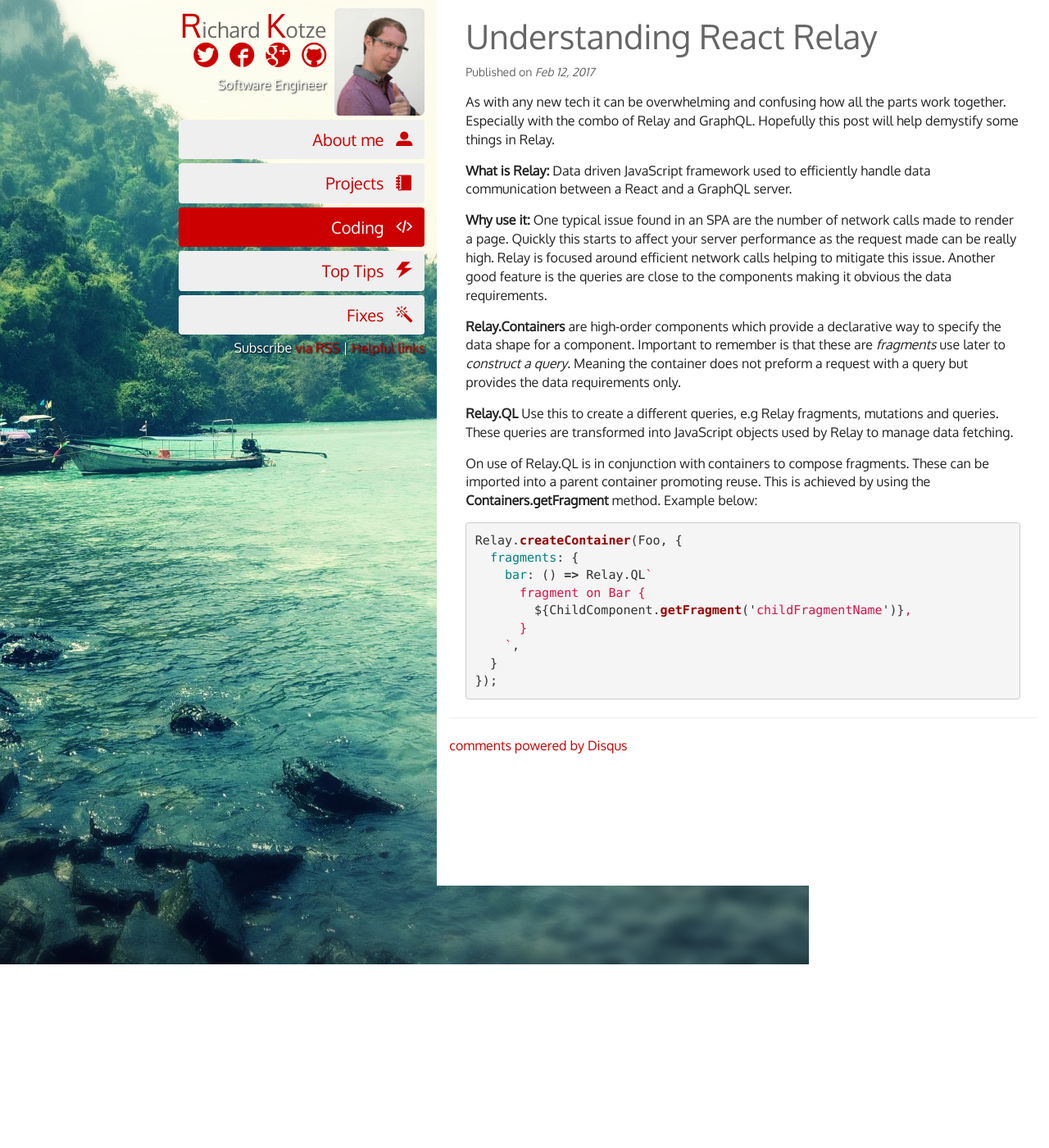
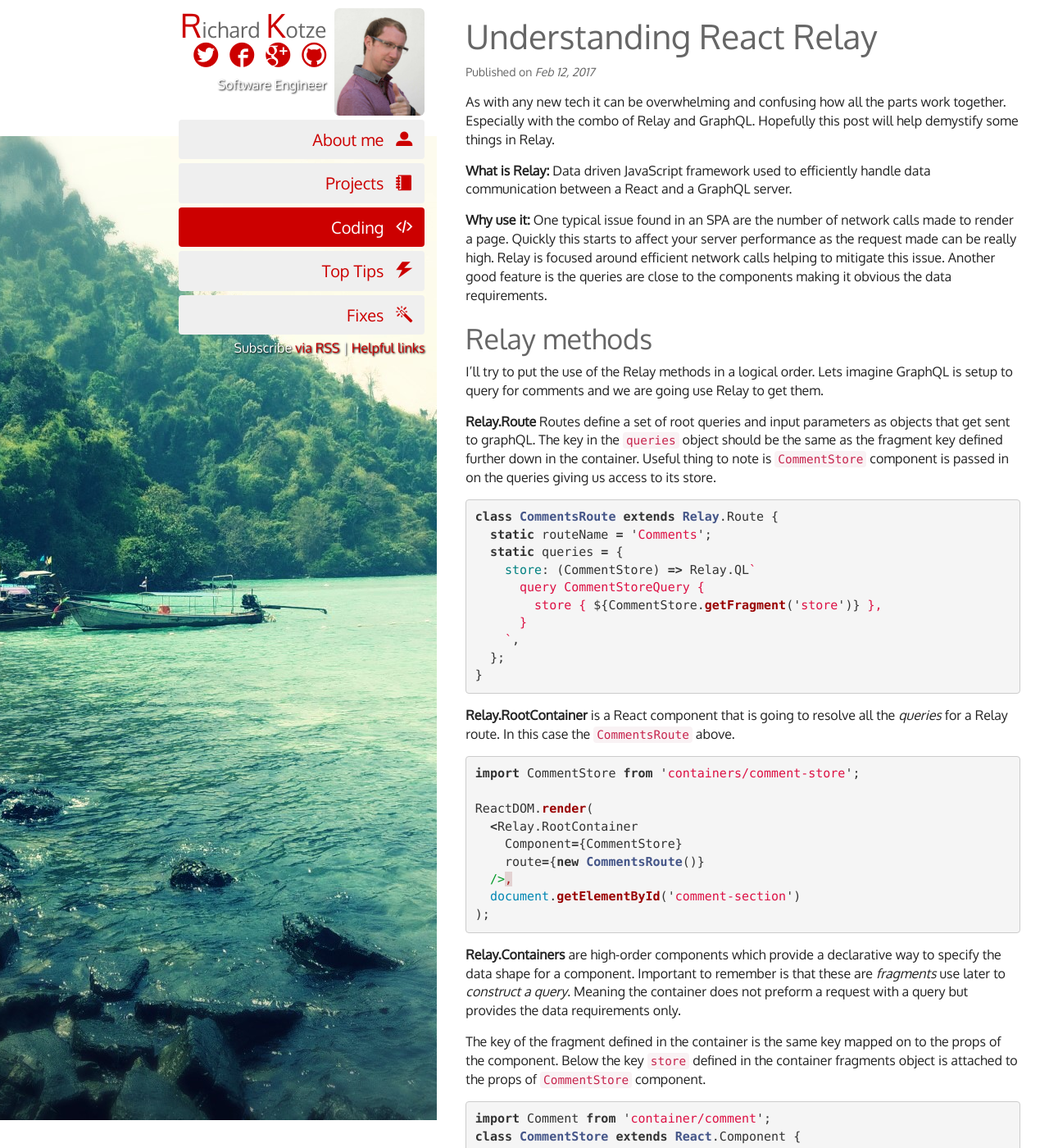
Before and after one commit to rkotze/rkotze.github.io, a Jekyll site: the page built from _posts/2017-02-12-react-relay.md, in a window 1280 px wide and 1400 px high. Shown: the whole window at 82% size. Built offline with Jekyll 4.4.1, drawn with Linux system fonts in a browser that asks for light colours; comment, search, counter and statistics services are not loaded; some of the changed text lies outside the part shown.

Commit message:
update relay post including examples.

```diff
--- a/_posts/2017-02-12-react-relay.md
+++ b/_posts/2017-02-12-react-relay.md
@@ -17,20 +17,65 @@
 
 <!--more-->
 
+## Relay methods
+
+I'll try to put the use of the Relay methods in a logical order. Lets imagine GraphQL is setup to query for comments and we are going use Relay to get them.
+
+**Relay.Route** Routes define a set of root queries and input parameters as objects that get sent to graphQL. The key in the `queries` object should be the same as the fragment key defined further down in the container. Useful thing to note is `CommentStore` component is passed in on the queries giving us access to its store.
+
+{% highlight javascript %}
+class CommentsRoute extends Relay.Route {
+  static routeName = 'Comments';
+  static queries = {
+    store: (CommentStore) => Relay.QL`
+      query CommentStoreQuery {
+        store { ${CommentStore.getFragment('store')} },
+      }
+    `,
+  };
+}
+{% endhighlight %}
+
+**Relay.RootContainer** is a React component that is going to resolve all the _queries_ for a Relay route. In this case the `CommentsRoute` above.
+
+{% highlight javascript %}
+import CommentStore from 'containers/comment-store';
+
+ReactDOM.render(
+  <Relay.RootContainer
+    Component={CommentStore}
+    route={new CommentsRoute()}
+  />,
+  document.getElementById('comment-section')
+);
+{% endhighlight %}
+
 **Relay.Containers** are high-order components which provide a declarative way to specify the data shape for a component. Important to remember is that these are _fragments_ use later to _construct a query_. Meaning the container does not preform a request with a query but provides the data requirements only.
 
-**Relay.QL** Use this to create a different queries, e.g Relay fragments, mutations and queries. These queries are transformed into JavaScript objects used by Relay to manage data fetching.
-
-On use of Relay.QL is in conjunction with containers to compose fragments. These can be imported into a parent container promoting reuse. This is achieved by using the **Containers.getFragment** method. Example below:
+The key of the fragment defined in the container is the same key mapped on to the props of the component. Below the key `store` defined in the container fragments object is attached to the props of `CommentStore` component.
 
 {% highlight javascript %}
-Relay.createContainer(Foo, {
+import Comment from 'container/comment';
+class CommentStore extends React.Component {
+  render() {
+    return <ul>
+      {this.props.store.comments.map(
+        commentData => <Comment>CommentData</Comment>
+      )}
+    </ul>;
+  }
+}
+CommentStore = Relay.createContainer(CommentStore, {
   fragments: {
-    bar: () => Relay.QL`
-      fragment on Bar {
-        ${ChildComponent.getFragment('childFragmentName')},
+    store: () => Relay.QL`
+      fragment on Store {
+        comments { ${Comment.getFragment('comment')} },
       }
     `,
-  }
+  },
 });
 {% endhighlight %}
+
+**Relay.QL** Use this to create different queries, e.g Relay fragments, mutations and queries. These queries are transformed into JavaScript objects used by Relay to manage data fetching.
+
+Common use of Relay.QL is in conjunction with containers to compose fragments. These can be imported into a parent container promoting reuse and is achieved by using the **Containers.getFragment** method. You can see this in the above example in `CommentStore`, `comments { ${Comment.getFragment('comment')} }`.
```
